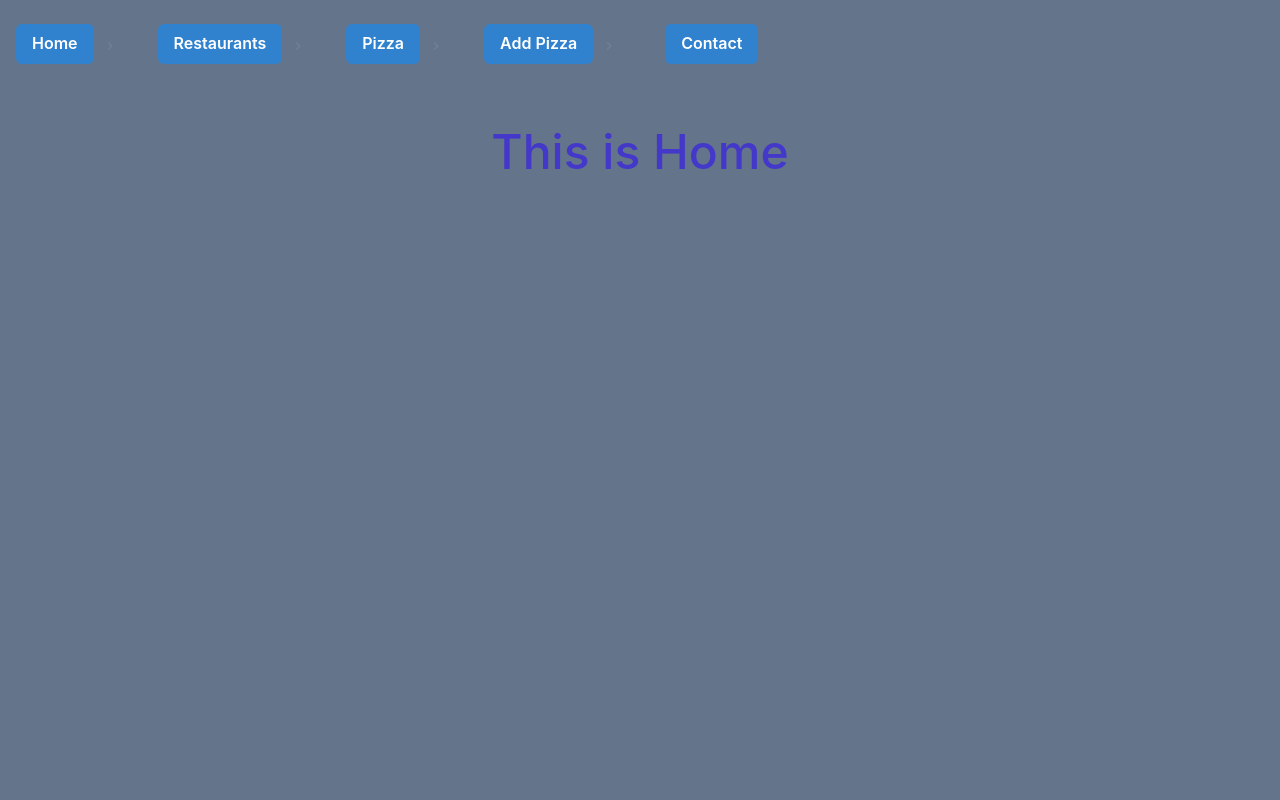
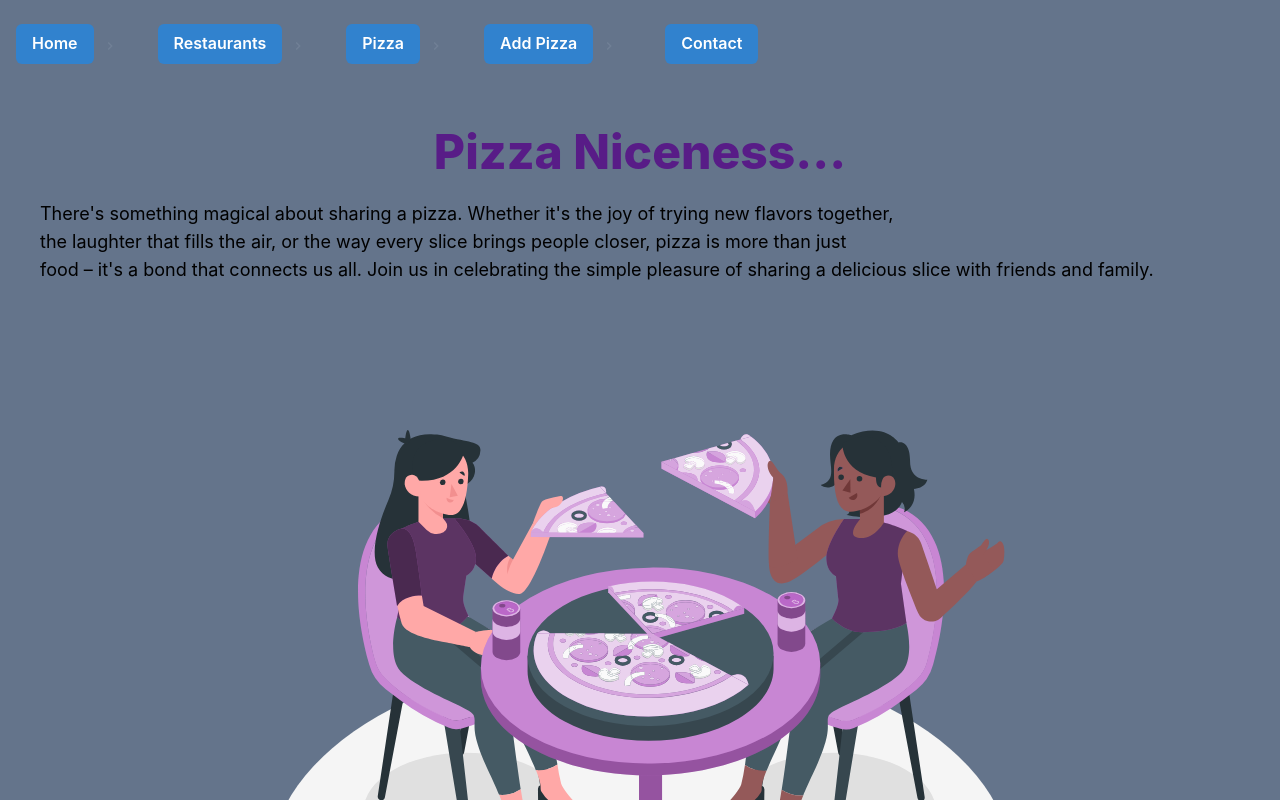
Before and after one commit to Mulindi123/pizzaHat-client, a React (Create React App) app: page / in a window 1280 px wide. Shown: the top 800 px of the page. Built offline with nearby package versions, Linux system fonts and the light colour scheme.

Commit message:
adds svg to the home page

```diff
--- a/src/components/Home.js
+++ b/src/components/Home.js
@@ -1,9 +1,20 @@
 const Home = () => {
     return (
-        <div className="container p-10">
-            <h1 className="text-5xl font-medium text-indigo-700 text-center">This is Home</h1>
-        </div>
-     );
+        <>
+            <div className="container p-10">
+                <h1 className="text-5xl font-extrabold text-purple-900 text-center mb-6">Pizza Niceness...</h1>
+                <span className="text-lg text-center mt-6 text-black">
+                    There's something magical about sharing a pizza. Whether it's the joy of trying new flavors together,<br />
+                    the laughter that fills the air, or the way every slice brings people closer, pizza is more than just <br /> food –
+                    it's a bond that connects us all. Join us in celebrating the simple pleasure of sharing a delicious slice with
+                    friends and family.
+                </span>
+            </div>
+            <div>
+                <img src="/Pizza sharing-amico.svg" alt="pizza sharing" className="w-full h-screen"/>
+            </div>
+        </>
+    );
 }
 
 export default Home;
```
Also changed, not shown: public/Pizza sharing-amico.svg (added).
